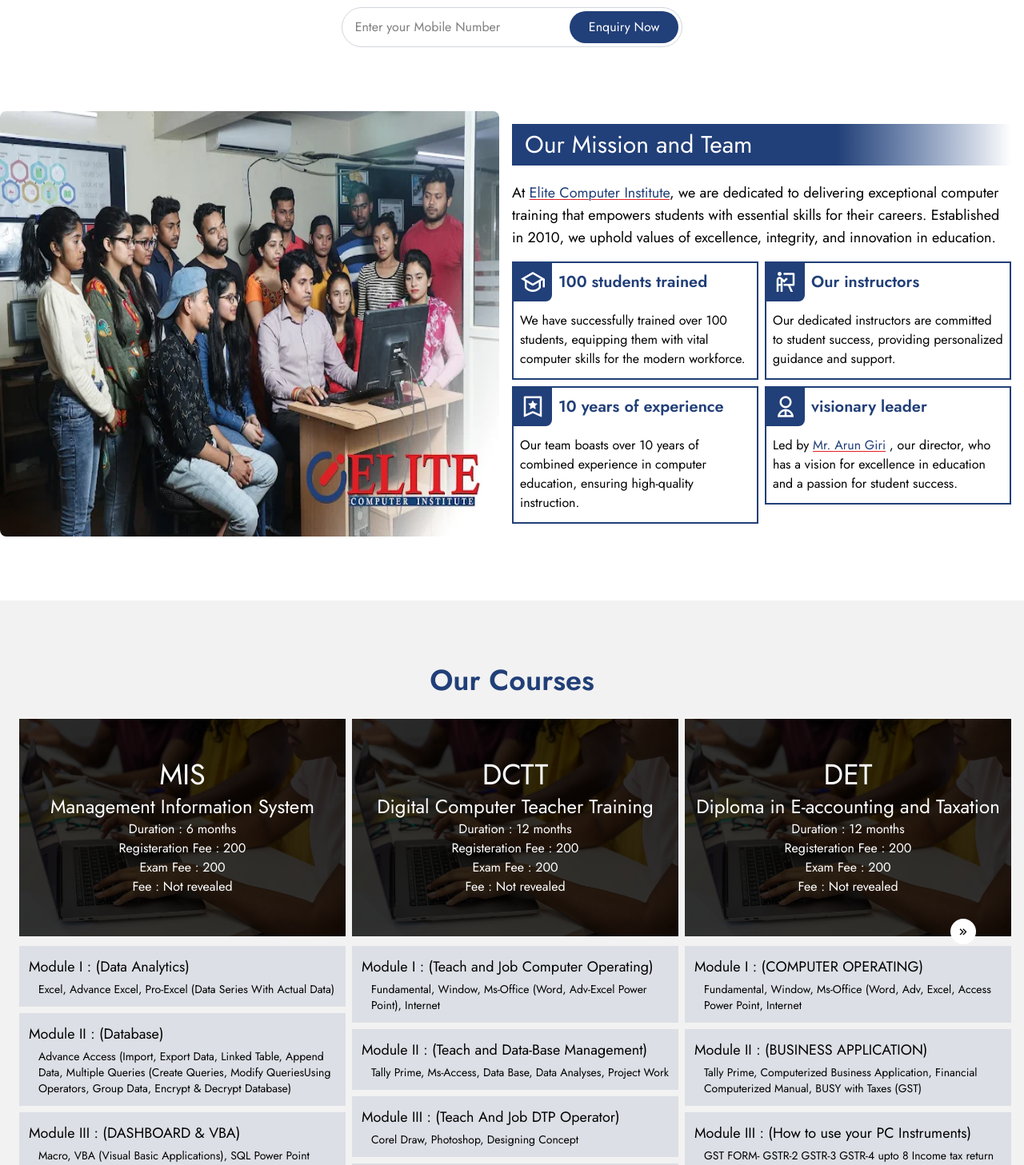
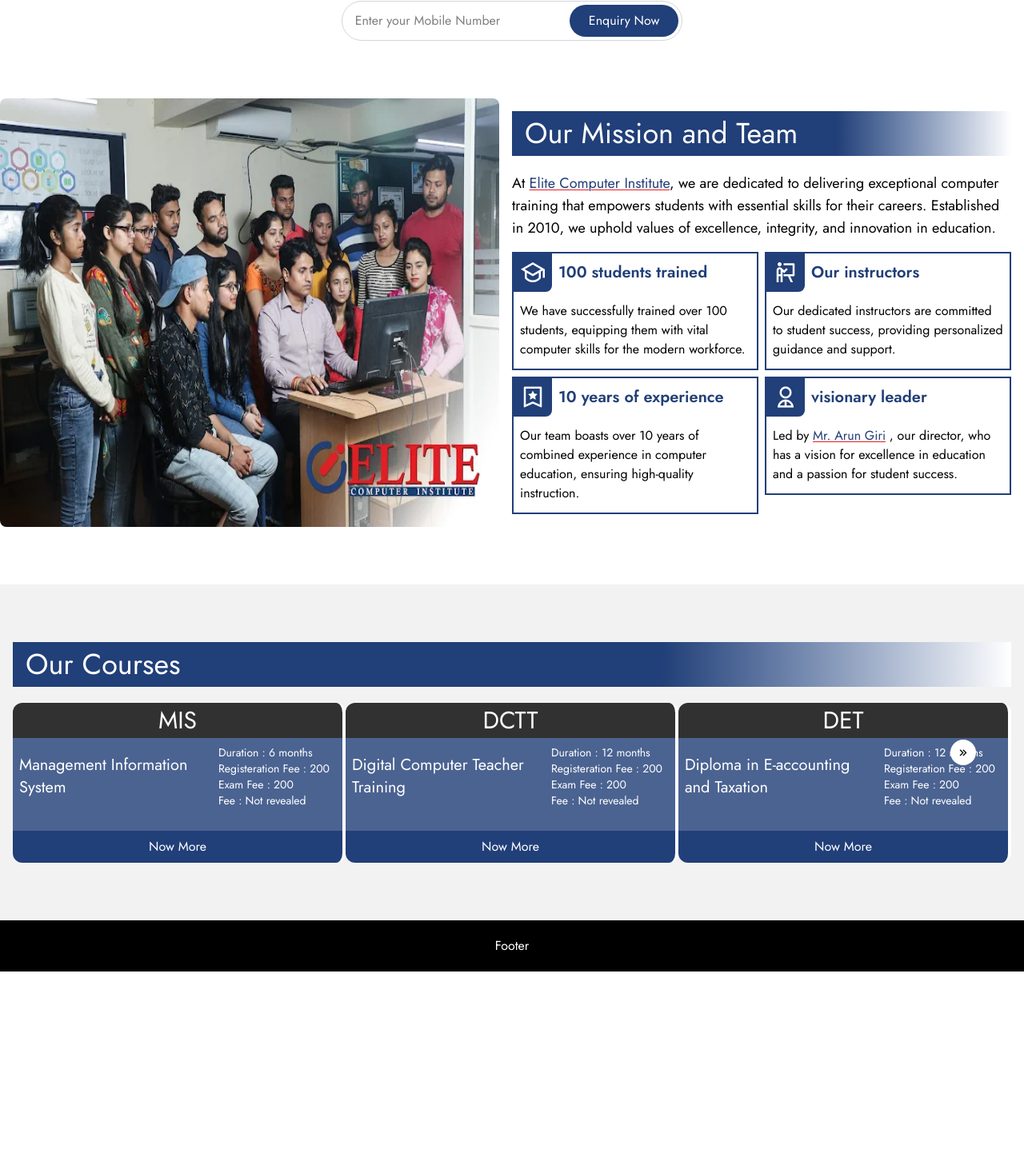
Before and after one commit to Nipul2005/elitInstitute, a React (Vite) app: page / in a window 1280 px wide. Shown: the part 820-2277 px from the top of the page at 80% size. After the commit the page ends 2035 px from the top, so only its background shows below. Built offline with nearby package versions, Linux system fonts and the light colour scheme; a web font is replaced by a local one.

Commit message:
courses list completed

```diff
--- a/src/components/CourseCards.jsx
+++ b/src/components/CourseCards.jsx
@@ -5,36 +5,33 @@
   const romanNumerals = ["I", "II", "III", "IV", "V", "VI"];
 
   return (
-    <div className="w-full h-auto sm:container sm:mx-auto flex overflow-x-auto overflow-y-visible justify-start items-center">
+    <div className="w-full h-auto sm:container sm:mx-auto sm:overflow-x-auto sm:justify-start sm:items-start shrink-0 overflow-y-visible">
       <div
-        className="w-full h-auto flex transition duration-300 ease-in-out"
+        className="w-full h-auto sm:flex transition duration-300 ease-in-out sm:space-y-0 space-y-3"
         style={{ transform: `translateX(-${indx * (100 / 1)}%)` }}
       >
         {modulerJSON.map((module, idx) => (
           <div
-            className="sm:w-2/6 w-full h-auto shrink-0 p-2 pr-0 cursor-pointer select-none"
+            className="sm:w-2/6 w-full h-auto shrink-0 cursor-pointer select-none border-r-4 border-white rounded-xl overflow-hidden"
             key={idx}
           >
-            <div className="h-auto w-full relative group">
-              <img src="/img.avif" alt="" className="w-full h-full" />
-              <div className=" bg-black/80 px-3 text-white sm:absolute sm:top-0 sm:right-0 w-full h-full flex flex-col justify-center items-center transition-all duration-300 ease-in-out p-4 shrink-0">
-                <h2 className="text-center text-4xl">{module.shortName}</h2>
-                <h2 className="text-center text-2xl mt-1">{module.fullName}</h2>
+            <h2 className="text-3xl bg-black/80 text-white text-center py-1">
+              {module.shortName}
+            </h2>
+            <div className="h-auto w-full flex bg-primary/80 justify-between items-center pb-5 shrink-0">
+              <h2 className="text-xl pl-2 text-white py-4 flex-1">{module.fullName}</h2>
+              <div className="text-white py-2 px-4 text-sm">
                 <p>Duration : {module.durationFee.duration}</p>
                 <p>Registeration Fee : {module.durationFee.registerationFee}</p>
                 <p>Exam Fee : {module.durationFee.examFee}</p>
                 <p>Fee : {module.durationFee.Fee}</p>
               </div>
             </div>
-
-            <div
+            <button className="w-full bg-primary text-white py-2 cursor-pointer">
+              Now More
+            </button>
+            {/* <div
               className="w-full flex flex-col gap-y-2 justify-start items-start pt-3"
-              style={
-                module.modules.length > 2 ? {
-                  overflowY: "scroll",
-                  maxHeight: "320px",
-                }:{}
-              }
             >
               {module.modules.map((course, id) => (
                 <div className="w-full p-3 bg-primary/10">
@@ -44,7 +41,7 @@
                   <p className="w-full pl-3 text-sm">{course.topics}</p>
                 </div>
               ))}
-            </div>
+            </div> */}
           </div>
         ))}
       </div>
--- a/src/pages/Home.jsx
+++ b/src/pages/Home.jsx
@@ -7,7 +7,7 @@
 
 function Home() {
   const [indx, setIndx] = useState(0);
-  const maxIndx = modulerJSON.length - 1 - 3;
+  const maxIndx = modulerJSON.length - 1 - 5;
 
   function right() {
     if (indx < maxIndx) {
@@ -20,13 +20,6 @@
       setIndx((prev) => prev - 1);
     }
   }
-
-  // useEffect(() => {
-  //   const interval = setInterval(() => {
-  //     right();
-  //   }, 2000);
-  //   return () => clearInterval(interval);
-  // }, [indx]);
 
   return (
     <>
@@ -76,7 +69,7 @@
           </span>
         </h1>
       </section>
-      <section className="w-full sm:py-20 py-7 sm:px-0 px-4 sm:container sm:mx-auto flex flex-col justify-center items-center">
+      <section className="w-full sm:py-18 py-7 sm:px-0 px-4 sm:container sm:mx-auto flex flex-col justify-center items-center">
         <p className="sm:text-center sm:max-w-2/3 sm:leading-10 sm:text-2xl text-lg">
           At{" "}
           <span className="underline decoration-secondary decoration-1 underline-offset-2 text-primary">
@@ -88,7 +81,7 @@
         </p>
         <EnquiryForm />
       </section>
-      <section className="w-full sm:pb-20 sm:py-0 pb-7 sm:container sm:mx-auto flex flex-col lg:flex-row">
+      <section className="w-full sm:pb-18 sm:py-0 pb-7 sm:container sm:mx-auto flex flex-col lg:flex-row">
         <div className="flex-1">
           <img
             src="/intro_img.webp"
@@ -100,7 +93,7 @@
         </div>
         <div className="w-full h-full flex-1 lg:p-4 sm:p-0 sm:pt-4 pt-6 px-4">
           <div className="w-full space-y-5">
-            <h2 className="text-3xl text-white bg-gradient-to-r from-65% from-primary to-white p-2 pl-4">
+            <h2 className="text-4xl text-white bg-gradient-to-r from-65% from-primary to-white p-2 pl-4">
               Our Mission and Team
             </h2>
             <p className="text-lg text-black">
@@ -123,8 +116,10 @@
           <Cards />
         </div>
       </section>
-      <section className="w-full sm:py-20 py-5 sm:mx-auto bg-black/5 relative px-4">
-        <h2 className="text-4xl text-primary sm:text-center mb-5 font-semibold">Our Courses</h2>
+      <section className="w-full h-auto sm:py-18 py-7 sm:mx-auto bg-black/5 relative px-4 ">
+        <h2 className="text-4xl mb-5 text-white bg-gradient-to-r from-65% from-primary to-white p-2 pl-4 sm:container sm:mx-auto">
+          Our Courses
+        </h2>
         <CourseCards indx={indx} />
         {indx !== 0 && (
           <i
@@ -133,7 +128,7 @@
           ></i>
         )}
 
-        {indx < modulerJSON.length - maxIndx-1 && (
+        {indx < modulerJSON.length - maxIndx - 3 && (
           <i
             className="ri-arrow-right-double-fill absolute top-1/2 right-15 transform -translate-y-1/2 bg-white w-8 h-8 sm:flex justify-center items-center rounded-full cursor-pointer hidden"
             onClick={() => right()}
```
